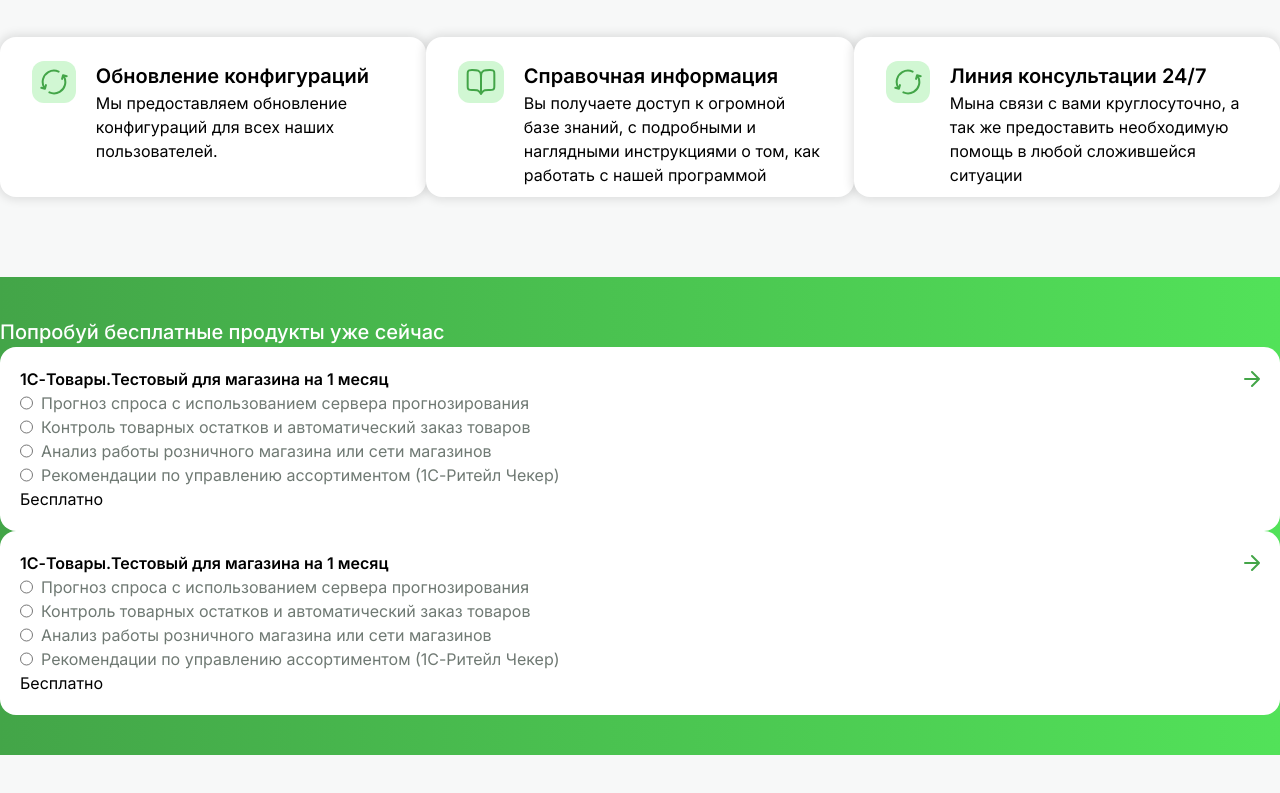
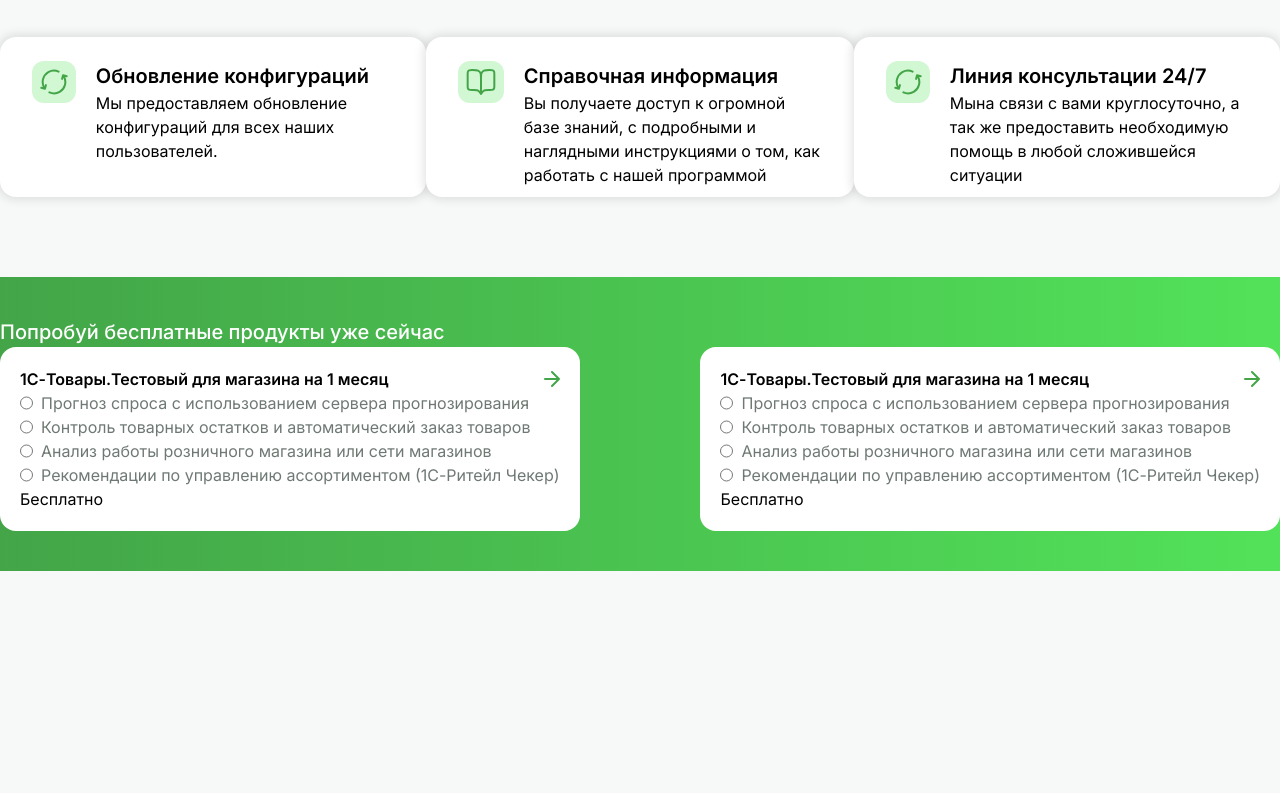
Before and after one commit to NigoraKenjayeva/rozn_Figma, a website: page public/product.html in a window 1280 px wide. Shown: the part 3553-4346 px from the top of the page. After the commit the page ends 4204 px from the top, so only its background shows below. Drawn offline with Linux system fonts and the light colour scheme.

Commit message:
text code

```diff
--- a/public/product.html
+++ b/public/product.html
@@ -345,7 +345,7 @@
     <main class="bg-gradient-to-r to-[#52E259] from-[#43A548]">
         <section class="mx-auto max-w-[1400px] my-20 py-10">
             <h3 class="text-white text-[20px] font-medium">Попробуй бесплатные продукты уже сейчас</h3>
-            <div class="">
+            <div class="flex justify-between">
                 <div class="bg-white p-5 rounded-2xl">
                     <div class="flex justify-between">
                         <h5 class="font-semibold">1С-Товары.Тестовый для магазина на 1 месяц</h5>
```
Also changed, not shown: src/output.css.
